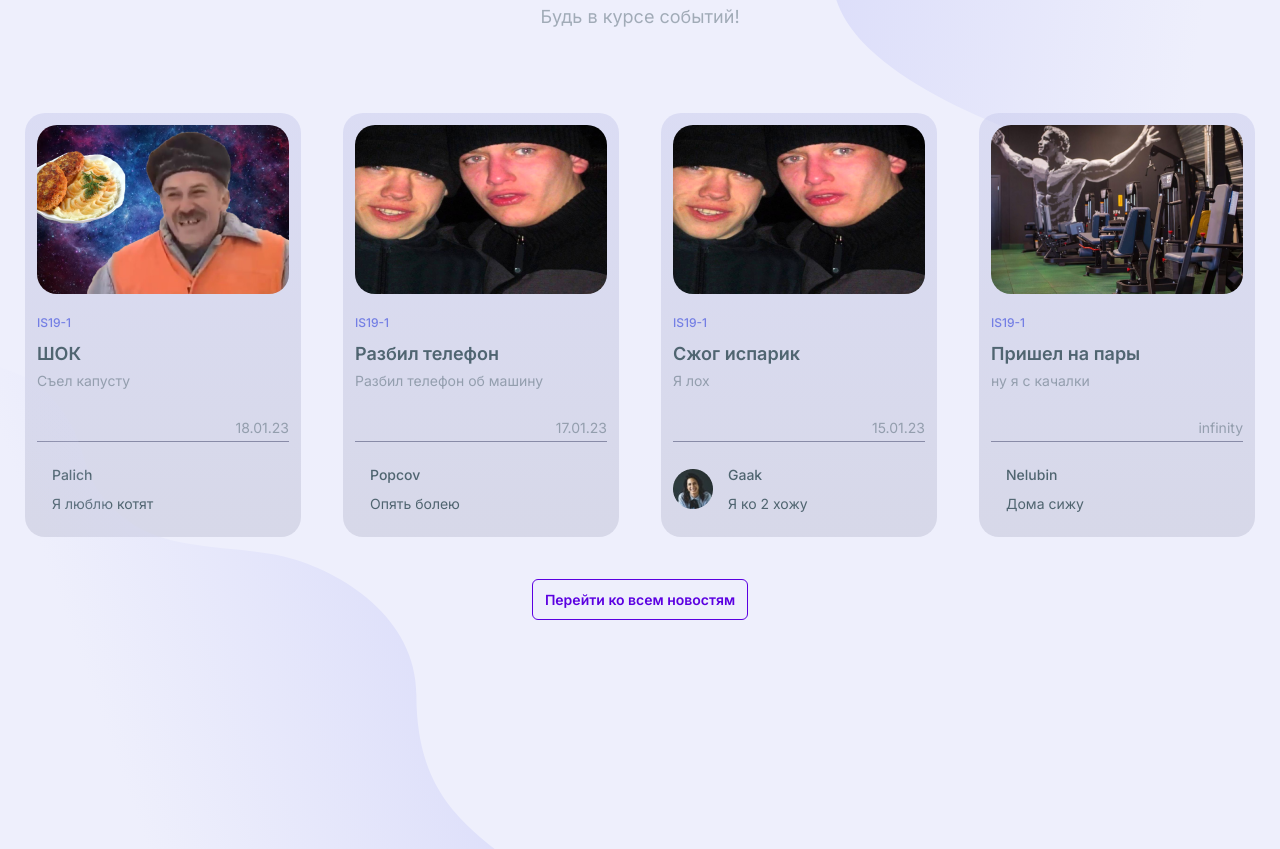
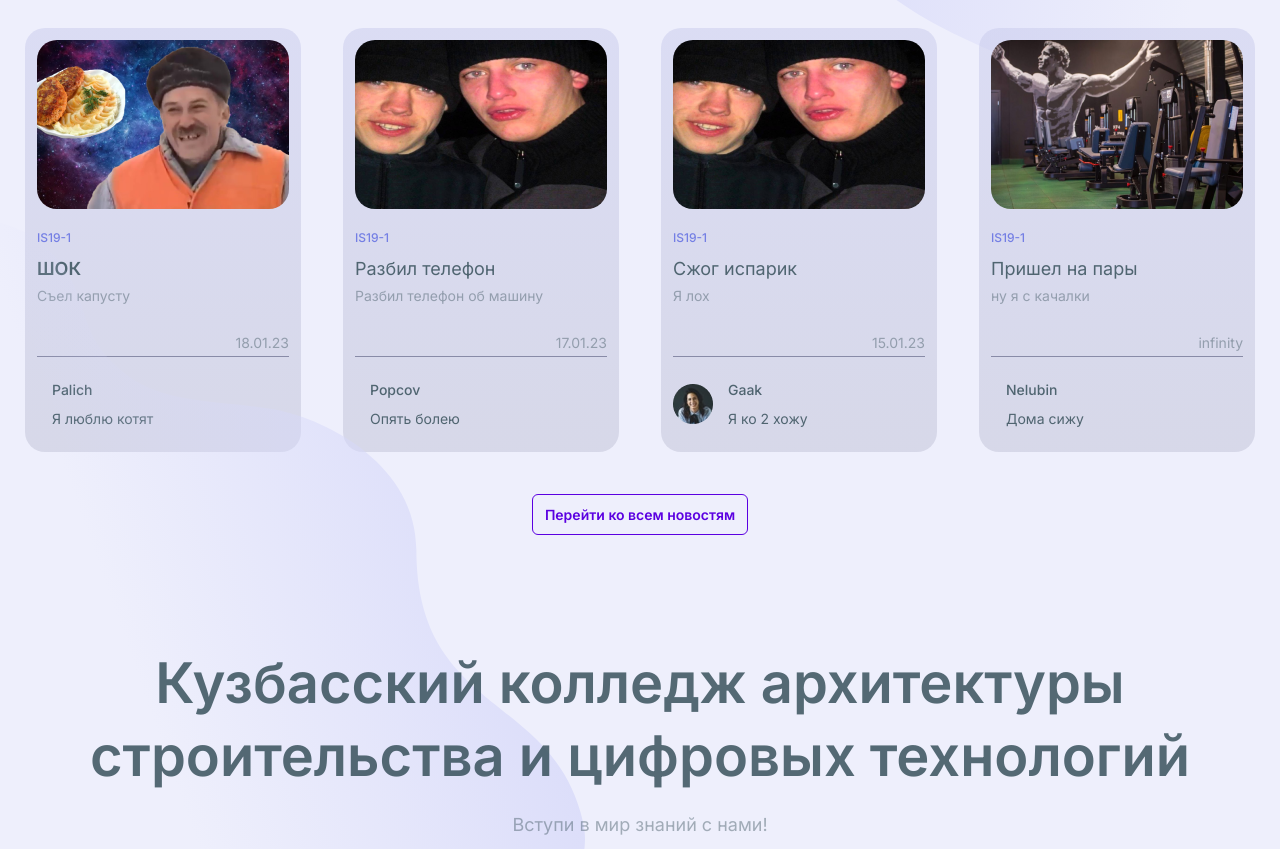
Before and after one commit to Async-Reaper/college-site, a plain HTML site: page index.html in a window 1280 px wide. Shown: the part 1221-2070 px from the top of the page. Drawn offline with Linux system fonts and the light colour scheme.

Commit message:
refactoring styles

```diff
--- a/css/global.css
+++ b/css/global.css
@@ -9,7 +9,7 @@
 }
 
 .wrapper {
-    padding: 120px 0 120px 0;
+    padding: 60px 0 60px 0;
     text-align: center;
 }
 
--- a/css/style.css
+++ b/css/style.css
@@ -2,7 +2,7 @@
 
 /* top */
 .top {
-    padding: 0 0 131px;
+    padding: 0 0 60px;
     background-image: url("../assets/img/top-img/top-background.svg");
     background-repeat: no-repeat;
     background-position: bottom right;
@@ -106,7 +106,7 @@
     margin: 0 0 8px;
 }
 
-.news__title {
+.news__body-title {
     font-weight: 600;
     font-size: var(--text-size);
     line-height: var(--text-heigth);
@@ -154,6 +154,10 @@
     background-image: url("../assets/img/description/background-top.svg");
     background-repeat: no-repeat;
     background-position: top left;
+}
+
+.description__text-content {
+    margin: 0 0 83px;
 }
 
 .description__video > iframe {
--- a/index.html
+++ b/index.html
@@ -72,7 +72,7 @@
                         <div class="news__item-body">
                             <img src="./assets/img/news-img/1.png" alt="">
                             <span class="news__name-group">IS19-1</span>
-                            <p class="news__title">ШОК</p>
+                            <p class="news__body-title">ШОК</p>
                             <span class="news__description">Съел капусту</span>
                             <span class="news__date">18.01.23</span>
                         </div>
```
